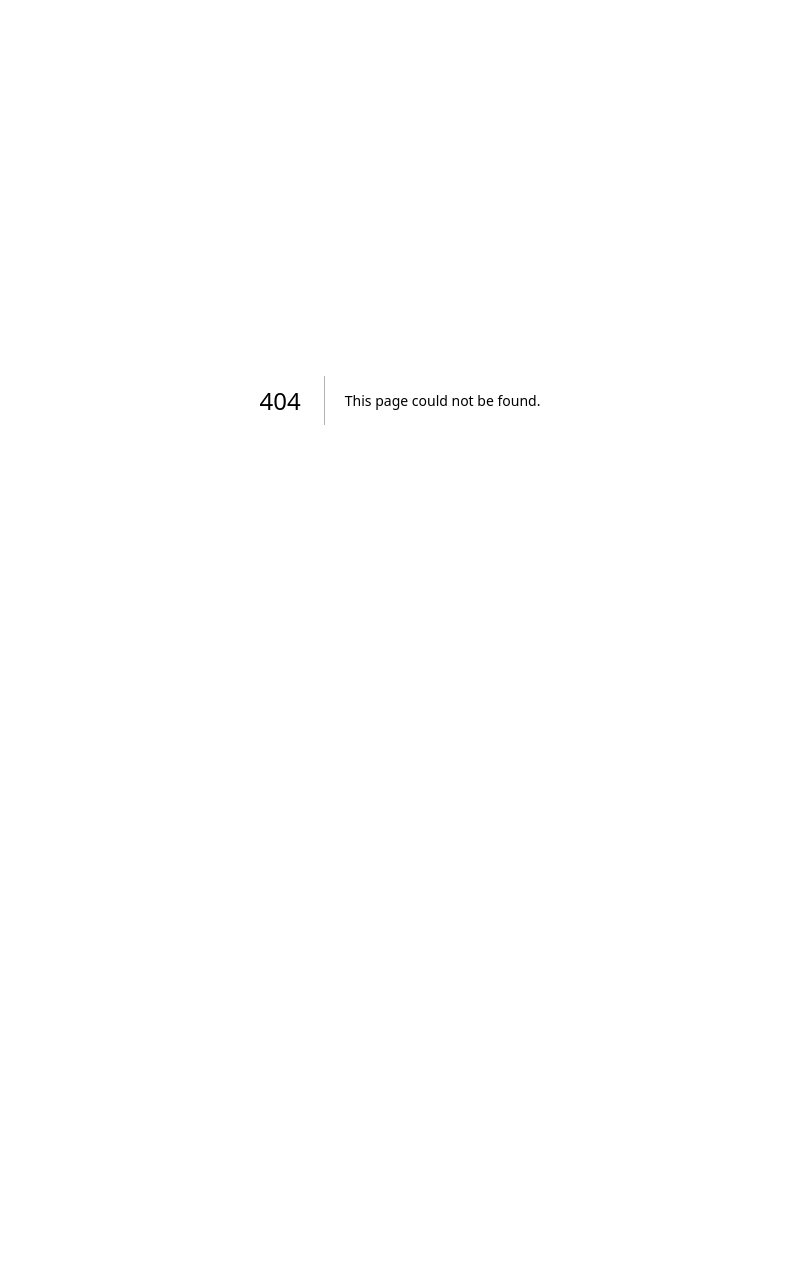
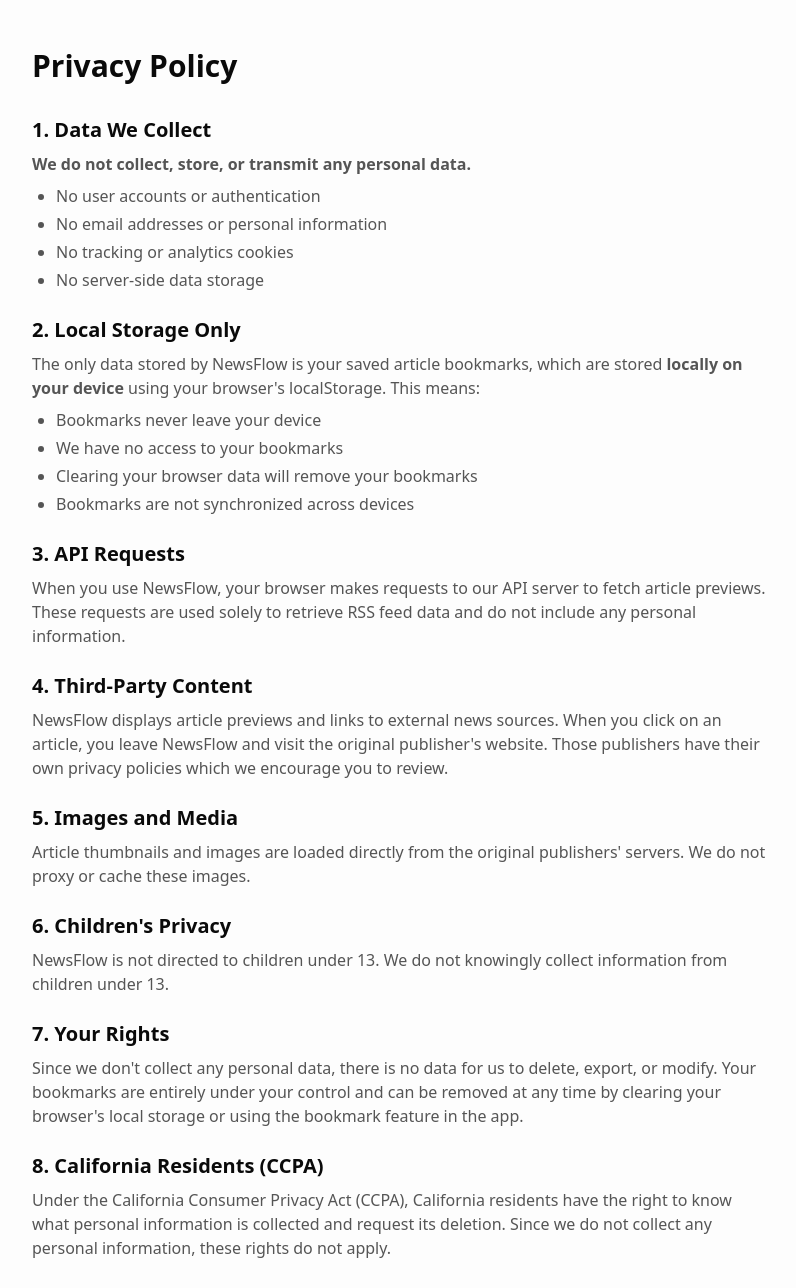
Before and after one commit to pattespatte/NewsFlow, a Next.js app: page /privacy in a window 1280 px wide. Before the commit this address had no page. Shown: the top 1288 px of the page, without its empty margins (240-1036 px from the left). Before the commit the page ends 800 px from the top, so only its background shows below. Built offline with nearby package versions, Linux system fonts and the light colour scheme.

Commit message:
legal: add Terms of Service and Privacy Policy pages with proper disclaimers

```diff
--- a/src/app/page.tsx
+++ b/src/app/page.tsx
@@ -292,8 +292,16 @@
         <div className="container mx-auto px-4 text-center text-sm text-muted-foreground">
           <p className="font-medium text-foreground">NewsFlow</p>
           <p className="mt-1">
-            Powered by RSS feeds from NYT, BBC, Reuters, NPR, Guardian, and Wired
+            Content from their respective sources. All trademarks and copyrighted material belong to their owners.
           </p>
+          <p className="mt-2 text-xs">
+            Articles link to original publishers. We display excerpts for discovery purposes only.
+          </p>
+          <div className="mt-3 flex justify-center gap-4 text-xs">
+            <a href="/terms" className="hover:underline">Terms</a>
+            <span>•</span>
+            <a href="/privacy" className="hover:underline">Privacy</a>
+          </div>
         </div>
       </footer>
     </div>
--- /dev/null
+++ b/src/app/privacy/page.tsx
@@ -0,0 +1,117 @@
+export default function PrivacyPage() {
+  return (
+    <div className="min-h-screen bg-background">
+      <main className="container mx-auto px-4 py-12 max-w-3xl">
+        <h1 className="text-3xl font-bold mb-8">Privacy Policy</h1>
+
+        <section className="prose prose-sm dark:prose-invert space-y-6">
+          <div>
+            <h2 className="text-xl font-semibold mb-2">1. Data We Collect</h2>
+            <p className="text-muted-foreground">
+              <strong>We do not collect, store, or transmit any personal data.</strong>
+            </p>
+            <ul className="list-disc pl-6 text-muted-foreground space-y-1 mt-2">
+              <li>No user accounts or authentication</li>
+              <li>No email addresses or personal information</li>
+              <li>No tracking or analytics cookies</li>
+              <li>No server-side data storage</li>
+            </ul>
+          </div>
+
+          <div>
+            <h2 className="text-xl font-semibold mb-2">2. Local Storage Only</h2>
+            <p className="text-muted-foreground">
+              The only data stored by NewsFlow is your saved article bookmarks, which are stored <strong>locally
+              on your device</strong> using your browser's localStorage. This means:
+            </p>
+            <ul className="list-disc pl-6 text-muted-foreground space-y-1 mt-2">
+              <li>Bookmarks never leave your device</li>
+              <li>We have no access to your bookmarks</li>
+              <li>Clearing your browser data will remove your bookmarks</li>
+              <li>Bookmarks are not synchronized across devices</li>
+            </ul>
+          </div>
+
+          <div>
+            <h2 className="text-xl font-semibold mb-2">3. API Requests</h2>
+            <p className="text-muted-foreground">
+              When you use NewsFlow, your browser makes requests to our API server to fetch article previews.
+              These requests are used solely to retrieve RSS feed data and do not include any personal information.
+            </p>
+          </div>
+
+          <div>
+            <h2 className="text-xl font-semibold mb-2">4. Third-Party Content</h2>
+            <p className="text-muted-foreground">
+              NewsFlow displays article previews and links to external news sources. When you click on an article,
+              you leave NewsFlow and visit the original publisher's website. Those publishers have their own
+              privacy policies which we encourage you to review.
+            </p>
+          </div>
+
+          <div>
+            <h2 className="text-xl font-semibold mb-2">5. Images and Media</h2>
+            <p className="text-muted-foreground">
+              Article thumbnails and images are loaded directly from the original publishers' servers. We do not
+              proxy or cache these images.
+            </p>
+          </div>
+
+          <div>
+            <h2 className="text-xl font-semibold mb-2">6. Children's Privacy</h2>
+            <p className="text-muted-foreground">
+              NewsFlow is not directed to children under 13. We do not knowingly collect information from children
+              under 13.
+            </p>
+          </div>
+
+          <div>
+            <h2 className="text-xl font-semibold mb-2">7. Your Rights</h2>
+            <p className="text-muted-foreground">
+              Since we don't collect any personal data, there is no data for us to delete, export, or modify.
+              Your bookmarks are entirely under your control and can be removed at any time by clearing your
+              browser's local storage or using the bookmark feature in the app.
+            </p>
+          </div>
+
+          <div>
+            <h2 className="text-xl font-semibold mb-2">8. California Residents (CCPA)</h2>
+            <p className="text-muted-foreground">
+              Under the California Consumer Privacy Act (CCPA), California residents have the right to know what
+              personal information is collected and request its deletion. Since we do not collect any personal
+              information, these rights do not apply.
+            </p>
+          </div>
+
+          <div>
+            <h2 className="text-xl font-semibold mb-2">9. European Residents (GDPR)</h2>
+            <p className="text-muted-foreground">
+              Since we do not collect, process, or store any personal data, NewsFlow does not process personal data
+              under the General Data Protection Regulation (GDPR). No data controllers or data processors are
+              involved in the operation of this service.
+            </p>
+          </div>
+
+          <div>
+            <h2 className="text-xl font-semibold mb-2">10. Changes to This Policy</h2>
+            <p className="text-muted-foreground">
+              We may update this privacy policy from time to time. Any changes will be posted on this page.
+            </p>
+          </div>
+
+          <div className="pt-4 border-t">
+            <p className="text-sm text-muted-foreground">
+              Last updated: {new Date().toLocaleDateString()}
+            </p>
+          </div>
+        </section>
+      </main>
+
+      <footer className="border-t py-4 mt-8 bg-muted/30">
+        <div className="container mx-auto px-4 text-center text-sm text-muted-foreground">
+          <a href="/" className="hover:underline">← Back to NewsFlow</a>
+        </div>
+      </footer>
+    </div>
+  );
+}
--- /dev/null
+++ b/src/app/terms/page.tsx
@@ -0,0 +1,88 @@
+export default function TermsPage() {
+  return (
+    <div className="min-h-screen bg-background">
+      <main className="container mx-auto px-4 py-12 max-w-3xl">
+        <h1 className="text-3xl font-bold mb-8">Terms of Service</h1>
+
+        <section className="prose prose-sm dark:prose-invert space-y-6">
+          <div>
+            <h2 className="text-xl font-semibold mb-2">1. Nature of Service</h2>
+            <p className="text-muted-foreground">
+              NewsFlow is a personal news aggregator that displays article previews from publicly available RSS feeds.
+              We do not create, own, or endorse any of the content displayed on this platform.
+            </p>
+          </div>
+
+          <div>
+            <h2 className="text-xl font-semibold mb-2">2. Content Ownership</h2>
+            <p className="text-muted-foreground">
+              All articles, images, and content displayed on NewsFlow belong to their respective publishers and sources.
+              This includes but is not limited to: The New York Times, BBC, NBC News, ABC News, CBS News, Al Jazeera,
+              NPR, The Guardian, and Wired.
+            </p>
+            <p className="text-muted-foreground mt-2">
+              We display article excerpts (titles, descriptions, and thumbnails) solely for the purpose of helping
+              users discover and navigate to original content. All rights remain with the content creators.
+            </p>
+          </div>
+
+          <div>
+            <h2 className="text-xl font-semibold mb-2">3. Permitted Use</h2>
+            <ul className="list-disc pl-6 text-muted-foreground space-y-1">
+              <li>Personal, non-commercial use of this service</li>
+              <li>Reading article previews and linking to original sources</li>
+              <li>Saving bookmarks for personal use (stored locally on your device)</li>
+            </ul>
+          </div>
+
+          <div>
+            <h2 className="text-xl font-semibold mb-2">4. Prohibited Use</h2>
+            <ul className="list-disc pl-6 text-muted-foreground space-y-1">
+              <li>Commercial use or reproduction of aggregated content</li>
+              <li>Scraping or redistributing content from this site</li>
+              <li>Removing attribution or source links</li>
+              <li>Using this service in any way that infringes on the rights of content creators</li>
+            </ul>
+          </div>
+
+          <div>
+            <h2 className="text-xl font-semibold mb-2">5. RSS Feed Usage</h2>
+            <p className="text-muted-foreground">
+              We use RSS feeds provided by news organizations for the purpose of aggregation. If you are a content
+              owner and wish to have your content removed, please contact us. We will promptly address any takedown
+              requests.
+            </p>
+          </div>
+
+          <div>
+            <h2 className="text-xl font-semibold mb-2">6. Disclaimer of Warranties</h2>
+            <p className="text-muted-foreground">
+              This service is provided "as is" without warranties of any kind. We do not guarantee availability,
+              accuracy, or completeness of content. Article links may expire or become unavailable.
+            </p>
+          </div>
+
+          <div>
+            <h2 className="text-xl font-semibold mb-2">7. Changes to Terms</h2>
+            <p className="text-muted-foreground">
+              We reserve the right to modify these terms at any time. Continued use of the service constitutes
+              acceptance of any changes.
+            </p>
+          </div>
+
+          <div className="pt-4 border-t">
+            <p className="text-sm text-muted-foreground">
+              Last updated: {new Date().toLocaleDateString()}
+            </p>
+          </div>
+        </section>
+      </main>
+
+      <footer className="border-t py-4 mt-8 bg-muted/30">
+        <div className="container mx-auto px-4 text-center text-sm text-muted-foreground">
+          <a href="/" className="hover:underline">← Back to NewsFlow</a>
+        </div>
+      </footer>
+    </div>
+  );
+}
```
Also changed, not shown: .playwright-mcp/page-2026-03-07T06-30-16-345Z.png (added), 1 other file (tests, documents, lock files or other folders).
